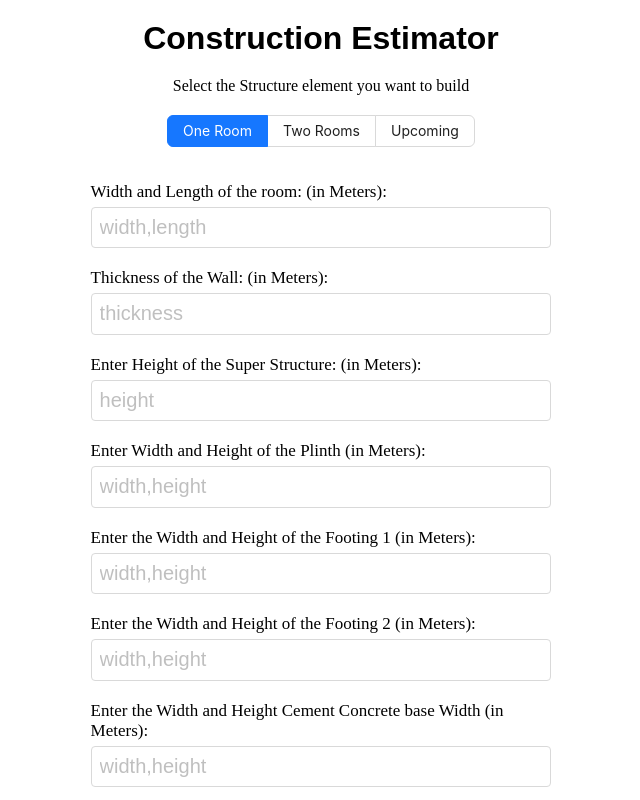
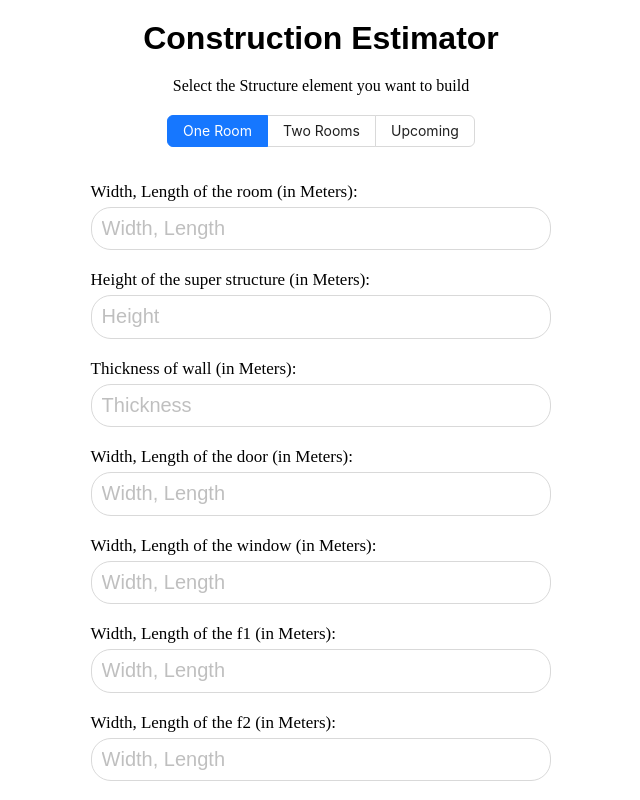
Before and after one commit to Syedhussainsaber/Material_Calculator, a Next.js app: page / in a window 1280 px wide. Shown: the top 800 px of the page, without its empty margins (319-959 px from the left). Built offline with nearby package versions, Linux system fonts and the light colour scheme.

Commit message:
two rooms estimation added

```diff
--- a/src/pages/OneRoomEstimation.js
+++ b/src/pages/OneRoomEstimation.js
@@ -3,33 +3,31 @@ import { Input,List,Card,Button } from 'antd'
 
 const OneRoomEstimation = () => {
 
-
 const [allInputValues, setallInputValues] = useState(null)
 const [totalLength, setTotalLength] = useState(null)
 const [allOutputValues, setallOutputValues] = useState(null)
-
-
+const inputFields = ["roomDim","ssHeight","wallThickness", "doorDim", "windowDim", "f1Dim", "f2Dim", "plinthDim", "ccDim"]
 
 const data = [
   {
-    title: 'Excavation',
+    title: 'Excavation of foundation',
     content:allOutputValues?.excavation
 
   },
   {
-    title: 'Cement Concrete',
+    title: 'Cement concrete in foundation',
     content:allOutputValues?.cc
   },
   {
-    title: 'Footing 1',
+    title: 'Brick work in footing 1',
     content:allOutputValues?.f1
   },
   {
-    title: 'Footing 2',
+    title: 'Brick work in footing 2',
     content:allOutputValues?.f2
   },
   {
-    title: "Plinth",
+    title: "Brick work in plinth",
     content: allOutputValues?.plinth
   },
   {
@@ -40,16 +38,18 @@ const data = [
 
 useEffect(()=>{
   handleOutput()
-  },[totalLength,allOutputValues])
+},[totalLength])
+
 
 const handleOutput= ()=>{
   if(totalLength){
     const excavation = (totalLength)*(parseFloat(allInputValues.ccDim[1]) + parseFloat(allInputValues.f1Dim[1]) + parseFloat(allInputValues.f2Dim[1]))*(parseFloat(allInputValues.ccDim[0]))
+
     const cc =totalLength*(parseFloat(allInputValues.ccDim[1]))*(parseFloat(allInputValues.ccDim[0]))
    const f1 = totalLength*(parseFloat(allInputValues.f1Dim[1]))*(parseFloat(allInputValues.f1Dim[0]))
-   const f2=totalLength*(parseFloat(allInputValues.f2Dim[0]))*(parseFloat(allInputValues.f2Dim[0]))
+   const f2=totalLength*(parseFloat(allInputValues.f2Dim[1]))*(parseFloat(allInputValues.f2Dim[0]))
    const plinth=totalLength*(parseFloat(allInputValues.plinthDim[1]))*(parseFloat(allInputValues.plinthDim[0]))
-   const ss=totalLength*(allInputValues.ssHeight)*(allInputValues.roomThickness)
+   const ss=totalLength*(allInputValues.ssHeight)*(allInputValues.wallThickness)
 
     const outputData = {
       excavation: excavation,
@@ -61,39 +61,38 @@ const handleOutput= ()=>{
     }
     setallOutputValues(outputData)
   }
-
 }
-
 
 
 
 const handleSubmit= async()=>{
   if(allInputValues){
-  if(!Array.isArray(allInputValues.roomDim)){
-    allInputValues.roomDim = allInputValues.roomDim.split(",")
-  }
-   if(!Array.isArray(allInputValues.f1Dim)){
-    allInputValues.f1Dim = allInputValues.f1Dim.split(",")
-   }
+inputFields.forEach((input)=>(allInputValues[input]=allInputValues[input].split(", ")))
+  // if(!Array.isArray(allInputValues.roomDim)){
+  //   allInputValues.roomDim = allInputValues.roomDim.split(",")
+  // }
+  //  if(!Array.isArray(allInputValues.f1Dim)){
+  //   allInputValues.f1Dim = allInputValues.f1Dim.split(",")
+  //  }
 
-   if(!Array.isArray(allInputValues.f2Dim)){
-    allInputValues.f2Dim = allInputValues.f2Dim.split(",")
-   }
+  //  if(!Array.isArray(allInputValues.f2Dim)){
+  //   allInputValues.f2Dim = allInputValues.f2Dim.split(",")
+  //  }
 
-   if(!Array.isArray(allInputValues.ccDim)){
-    allInputValues.ccDim = allInputValues.ccDim.split(",")
-   }
+  //  if(!Array.isArray(allInputValues.ccDim)){
+  //   allInputValues.ccDim = allInputValues.ccDim.split(",")
+  //  }
 
-  if(!Array.isArray(allInputValues.plinthDim)){
-    allInputValues.plinthDim = allInputValues.plinthDim.split(",")
-  }
-  allInputValues.roomThickness = parseFloat(allInputValues.roomThickness)
+  // if(!Array.isArray(allInputValues.plinthDim)){
+  //   allInputValues.plinthDim = allInputValues.plinthDim.split(",")
+  // }
+  allInputValues.wallThickness = parseFloat(allInputValues.wallThickness)
   allInputValues.ssHeight = parseFloat(allInputValues.ssHeight)
 
   }
 
-      const lL = 2*(parseFloat((allInputValues.roomDim[1]) )+ (allInputValues.roomThickness))
-      const sL=  2*(parseFloat((allInputValues.roomDim[0])) + allInputValues.roomThickness)
+      const lL = 2*(parseFloat((allInputValues.roomDim[1]) )+ (allInputValues.wallThickness))
+      const sL=  2*(parseFloat((allInputValues.roomDim[0])) + allInputValues.wallThickness)
 
   setTotalLength(lL+sL)
 
@@ -119,49 +118,17 @@ const handleSubmit= async()=>{
 
   return (
 <section id='one-room-estimation'>
-<div className="inputs">
-<label> Width and Length of the room: (in Meters):</label>
-<Input size='small' type='text' placeholder='width,length' onChange={(e)=> setallInputValues({...allInputValues,"roomDim":(e.target.value)})}/>
-</div>
-
-<div className="inputs">
-<label>Thickness of the Wall: (in Meters):</label>
-<Input size='small' type='text' placeholder='thickness' onChange={(e)=> setallInputValues({...allInputValues,"roomThickness":(e.target.value)})}/>
-</div>
-
-<div className="inputs">
-<label>Enter Height of the Super Structure: (in Meters):</label>
-<Input size='small' type='text' placeholder='height' onChange={(e)=> setallInputValues({...allInputValues,"ssHeight":(e.target.value)})}/>
-</div>
-
-<div className="inputs">
-<label>Enter Width and Height of the Plinth (in Meters):</label>
-<Input size='small' placeholder='width,height' onChange={(e)=> setallInputValues({...allInputValues,"plinthDim":(e.target.value)})} />
-</div>
-
-<div className="inputs">
-<label>Enter the Width and Height of the Footing 1 (in Meters): </label>
-<Input size='small' placeholder="width,height" onChange={(e)=> setallInputValues({...allInputValues,"f1Dim":(e.target.value)})}/>
-</div>
-
-<div className="inputs">
-<label>Enter the Width and Height of the Footing 2 (in Meters):</label>
-<Input size='small' placeholder="width,height" onChange={(e)=> setallInputValues({...allInputValues,"f2Dim":(e.target.value)})}/>
-</div>
-
-
-<div className="inputs">
-<label>Enter the Width and Height Cement Concrete base Width (in Meters):</label>
-<Input size='small' placeholder="width,height" onChange={(e)=> setallInputValues({...allInputValues,"ccDim":(e.target.value)})}/>
-</div>
-
-
+  {
+    inputFields?.map((input, id)=> (<div key={id} className="inputs">
+    <label>{input.includes("ssHeight") ? "Height of the super structure" : input.includes("wallThickness") ? "Thickness of wall":`Width, Length of the ${input.replaceAll("Dim", "")}`}  (in Meters):</label>
+    <Input size='small' type='text' placeholder={input.includes("ssHeight") ? "Height" : input.includes("wallThickness") ? "Thickness":'Width, Length'} onChange={(e)=> setallInputValues({...allInputValues, [input]:(e.target.value)})}/>
+    </div>))
+  }
 
 {console.log(allOutputValues)}
 {console.log(allInputValues)}
 
 <Button onClick={()=>handleSubmit()}>Submit</Button>
-
 
 {
   totalLength ?
@@ -182,9 +149,7 @@ const handleSubmit= async()=>{
   </>
 :<></>
 }
-
 </section>
   )
-
 }
 export default OneRoomEstimation
--- a/src/pages/TwoRoomEstimation.js
+++ b/src/pages/TwoRoomEstimation.js
@@ -8,50 +8,55 @@ const [allInputValues, setallInputValues] = useState(null)
 const [totalLength, setTotalLength] = useState(null)
 const [allOutputValues, setallOutputValues] = useState(null)
 
+const inputFields = ["room1Dim", "room2Dim","ssHeight","wallThickness","noOfDoors","doorDim","noOfWindows" ,"windowDim", "f1Dim", "f2Dim", "plinthDim", "ccDim"]
 
 
 const data = [
   {
-    title: 'Excavation',
+    title: 'Excavation of foundation',
     content:allOutputValues?.excavation
 
   },
   {
-    title: 'Cement Concrete',
+    title: 'Cement concrete in foundation',
     content:allOutputValues?.cc
   },
   {
-    title: 'Footing 1',
+    title: 'Brick work in footing 1',
     content:allOutputValues?.f1
   },
   {
-    title: 'Footing 2',
+    title: 'Brick work in footing 2',
     content:allOutputValues?.f2
   },
   {
-    title: "Plinth",
+    title: "Brick work in plinth",
     content: allOutputValues?.plinth
   },
   {
-    title:"Super Structure",
+    title:"Brick work in super structure",
     content:allOutputValues?.ss
   }
 ];
 
 useEffect(()=>{
   handleOutput()
-  },[totalLength,allOutputValues])
+  },[totalLength])
 
 const handleOutput= ()=>{
   if(totalLength){
-    const excavation = (totalLength)*(parseFloat(allInputValues.ccDim[1]) + parseFloat(allInputValues.f1Dim[1]) + parseFloat(allInputValues.f2Dim[1]))*(parseFloat(allInputValues.ccDim[0]))
-    const cc =totalLength*(parseFloat(allInputValues.ccDim[1]))*(parseFloat(allInputValues.ccDim[0]))
-   const f1 = totalLength*(parseFloat(allInputValues.f1Dim[1]))*(parseFloat(allInputValues.f1Dim[0]))
-   const f2=totalLength*(parseFloat(allInputValues.f2Dim[0]))*(parseFloat(allInputValues.f2Dim[0]))
-   const plinth=totalLength*(parseFloat(allInputValues.plinthDim[1]))*(parseFloat(allInputValues.plinthDim[0]))
-   const ss=totalLength*(allInputValues.ssHeight)*(allInputValues.roomThickness)
+const excavation = ((totalLength)-((parseFloat(allInputValues.ccDim[0])/2)*(2)))*(parseFloat(allInputValues.ccDim[0])) * (parseFloat(allInputValues.ccDim[1]) +  parseFloat(allInputValues.f1Dim[1])+ parseFloat(allInputValues.f2Dim[1])) // here * 2 is No. of T Junctions
+const cc = ((totalLength)-((parseFloat(allInputValues.ccDim[0])/2)*(2)))*(parseFloat(allInputValues.ccDim[0])) * (parseFloat(allInputValues.ccDim[1]))
 
-    const outputData = {
+const f1 = ((totalLength)-((parseFloat(allInputValues.f1Dim[0])/2)*(2)))*(parseFloat(allInputValues.f1Dim[0])) * (parseFloat(allInputValues.f1Dim[1]))
+
+const f2 = ((totalLength)-((parseFloat(allInputValues.f2Dim[0])/2)*(2)))*(parseFloat(allInputValues.f2Dim[0])) * (parseFloat(allInputValues.f2Dim[1]))
+
+const plinth = ((totalLength)-((parseFloat(allInputValues.plinthDim[0])/2)*(2)))*(parseFloat(allInputValues.plinthDim[0])) * (parseFloat(allInputValues.plinthDim[1]))
+
+const ss = (((totalLength)-(((allInputValues.wallThickness)/2)*(2)))*((allInputValues.wallThickness)) * ((allInputValues.ssHeight))) - (parseFloat(allInputValues.noOfDoors) * (parseFloat(allInputValues?.doorDim[0])*parseFloat(allInputValues?.doorDim[1]) * (allInputValues?.wallThickness) )) - (parseFloat(allInputValues.noOfWindows) * (parseFloat(allInputValues?.windowDim[0])*parseFloat(allInputValues?.windowDim[1]) * (allInputValues?.wallThickness) ))
+
+const outputData = {
       excavation: excavation,
       cc : cc,
       f1:f1,
@@ -66,70 +71,85 @@ const handleOutput= ()=>{
 
 
 
-
 const handleSubmit= async()=>{
   if(allInputValues){
-  if(!Array.isArray(allInputValues.roomDim)){
-    allInputValues.roomDim = allInputValues.roomDim.split(",")
-  }
-   if(!Array.isArray(allInputValues.f1Dim)){
-    allInputValues.f1Dim = allInputValues.f1Dim.split(",")
-   }
+    console.log(allInputValues, "allInputValues")
+    if(!Array.isArray(Object.values(allInputValues)[0])){
+      inputFields?.forEach((input)=>{
+        allInputValues[input] = allInputValues[input]?.split(", ")
+       })
+    }
 
-   if(!Array.isArray(allInputValues.f2Dim)){
-    allInputValues.f2Dim = allInputValues.f2Dim.split(",")
-   }
+  // if(!Array.isArray(allInputValues.room1Dim)){
+  //   allInputValues.roomDim = allInputValues.room1Dim.split(", ")
+  // }
 
-   if(!Array.isArray(allInputValues.ccDim)){
-    allInputValues.ccDim = allInputValues.ccDim.split(",")
-   }
+  // if(!Array.isArray(allInputValues.room2Dim)){
+  //   allInputValues.roomDim = allInputValues.room1Dim.split(", ")
+  // }
 
-  if(!Array.isArray(allInputValues.plinthDim)){
-    allInputValues.plinthDim = allInputValues.plinthDim.split(",")
-  }
-  allInputValues.roomThickness = parseFloat(allInputValues.roomThickness)
+  // if(!Array.isArray(allInputValues.f1Dim)){
+  //   allInputValues.f1Dim = allInputValues.f1Dim.split(", ")
+  //  }
+
+  //  if(!Array.isArray(allInputValues.f2Dim)){
+  //   allInputValues.f2Dim = allInputValues.f2Dim.split(", ")
+  //  }
+
+  //  if(!Array.isArray(allInputValues.ccDim)){
+  //   allInputValues.ccDim = allInputValues.ccDim.split(", ")
+  //  }
+
+  // if(!Array.isArray(allInputValues.plinthDim)){
+  //   allInputValues.plinthDim = allInputValues.plinthDim.split(",")
+  // }
+  allInputValues.wallThickness = parseFloat(allInputValues.wallThickness)
   allInputValues.ssHeight = parseFloat(allInputValues.ssHeight)
-
+  allInputValues.noOfDoors =  parseFloat(allInputValues.noOfDoors)
+  allInputValues.noOfWindows =  parseFloat(allInputValues.noOfWindows)
   }
 
-      const lL = 2*(parseFloat((allInputValues.roomDim[1]) )+ (allInputValues.roomThickness))
-      const sL=  2*(parseFloat((allInputValues.roomDim[0])) + allInputValues.roomThickness)
+const lL = Math.round(2*(parseFloat((allInputValues.room1Dim[0])) + parseFloat((allInputValues.room2Dim[0])) + 2*(allInputValues.wallThickness))*100)/100
 
-  setTotalLength(lL+sL)
+
+const sL = Math.round(3*(parseFloat((allInputValues.room1Dim[1])) + 2*(allInputValues.wallThickness))*100)/100
+
+
+
+setTotalLength(sL + lL)
 
   // setallOutputValues({...allOutputValues,cc :totalLength*(allInputValues.ccHeight)*(allInputValues.ccWidth)})
   // setallOutputValues({...allOutputValues,f1:totalLength*(allInputValues.f1Height)*(allInputValues.f1Width)})
   // setallOutputValues({...allOutputValues,f2:totalLength*(allInputValues.f2Height)*(allInputValues.f2Width)})
   // setallOutputValues({...allOutputValues,plinth:totalLength*(allInputValues.plinthHeight)*(allInputValues.plinthWidth)})
-  // setallOutputValues({...allOutputValues,ss:totalLength*(allInputValues.ssHeight)*(allInputValues.roomThickness)})
+  // setallOutputValues({...allOutputValues,ss:totalLength*(allInputValues.ssHeight)*(allInputValues.wallThickness)})
   // setNetQuantity(Object.values(allOutputValues))
   }
 
-
 // setallInputValues({
 //   roomDim:"",
-//   roomThickness:"",
+//   wallThickness:"",
 //   ssHeight:"",
 //   plinthDim:"",
 //   f1Dim:"",
 //   f2Dim:"",
 //   ccDim:""
 // })
+return (
+<section id='one-room-estimation'>
+{
+inputFields?.map((input,id)=>(<div key={id} className="inputs">
+<label>{input.includes("ssHeight") ? "Height of the super structure (in Meters):" : input.includes("wallThickness") ? "Thickness of wall (in Meters):": input.includes("noOf") ? input : `Width, Length of the ${input.replaceAll("Dim", "")} (in Meters):`}</label>
+<Input size='small' type='text' placeholder={input.includes("ssHeight") ? "Height" :  input.includes("noOf") ? input : input.includes("wallThickness") ? "Thickness":'Width, Length'} onChange={(e)=> setallInputValues({...allInputValues, [input]:(e.target.value)})}/>
+</div>))
+}
 
+{/* <div className="inputs">
+<label>Thickness of the Wall: (in Meters):</label>
+<Input size='small' type='text' placeholder='thickness' onChange={(e)=> setallInputValues({...allInputValues,"wallThickness":(e.target.value)})}/>
+</div> */}
 
-  return (
-<section id='one-room-estimation'>
-<div className="inputs">
-<label> Width and Length of the room: (in Meters):</label>
-<Input size='small' type='text' placeholder='width,length' onChange={(e)=> setallInputValues({...allInputValues,"roomDim":(e.target.value)})}/>
-</div>
-
-<div className="inputs">
-<label>Thickness of the Wall: (in Meters):</label>
-<Input size='small' type='text' placeholder='thickness' onChange={(e)=> setallInputValues({...allInputValues,"roomThickness":(e.target.value)})}/>
-</div>
-
-<div className="inputs">
+{/* <div className="inputs">
 <label>Enter Height of the Super Structure: (in Meters):</label>
 <Input size='small' type='text' placeholder='height' onChange={(e)=> setallInputValues({...allInputValues,"ssHeight":(e.target.value)})}/>
 </div>
@@ -137,31 +157,16 @@ const handleSubmit= async()=>{
 <div className="inputs">
 <label>Enter Width and Height of the Plinth (in Meters):</label>
 <Input size='small' placeholder='width,height' onChange={(e)=> setallInputValues({...allInputValues,"plinthDim":(e.target.value)})} />
-</div>
+</div> */}
 
-<div className="inputs">
-<label>Enter the Width and Height of the Footing 1 (in Meters): </label>
-<Input size='small' placeholder="width,height" onChange={(e)=> setallInputValues({...allInputValues,"f1Dim":(e.target.value)})}/>
-</div>
-
-<div className="inputs">
-<label>Enter the Width and Height of the Footing 2 (in Meters):</label>
-<Input size='small' placeholder="width,height" onChange={(e)=> setallInputValues({...allInputValues,"f2Dim":(e.target.value)})}/>
-</div>
-
-
-<div className="inputs">
+{/* <div className="inputs">
 <label>Enter the Width and Height Cement Concrete base Width (in Meters):</label>
 <Input size='small' placeholder="width,height" onChange={(e)=> setallInputValues({...allInputValues,"ccDim":(e.target.value)})}/>
-</div>
-
-
-
+</div> */}
 {console.log(allOutputValues)}
 {console.log(allInputValues)}
 
 <Button onClick={()=>handleSubmit()}>Submit</Button>
-
 
 {
   totalLength ?
@@ -170,21 +175,19 @@ const handleSubmit= async()=>{
 <List
     grid={{
       gutter: 16,
-      column: 4,
+      column: 6,
     }}
     dataSource={data}
     renderItem={(item) => (
       <List.Item>
-        <Card title={item.title}>{item.content} m^3</Card>
+        <Card title={item.title}>{Math.round(item.content*100)/100} m^3</Card>
       </List.Item>
     )}
   />
   </>
 :<></>
 }
-
 </section>
   )
-
 }
 export default TwoRoomEstimation
--- a/src/styles/index.scss
+++ b/src/styles/index.scss
@@ -42,7 +42,8 @@ input{
     width: 60%;
     font-size: 1.25em;
     font-family: Suisseintl, sans-serif;
-    padding: 4px 8px;
+    padding: 5px 10px;
+    border-radius: 20px;
 }
     }
 
```
